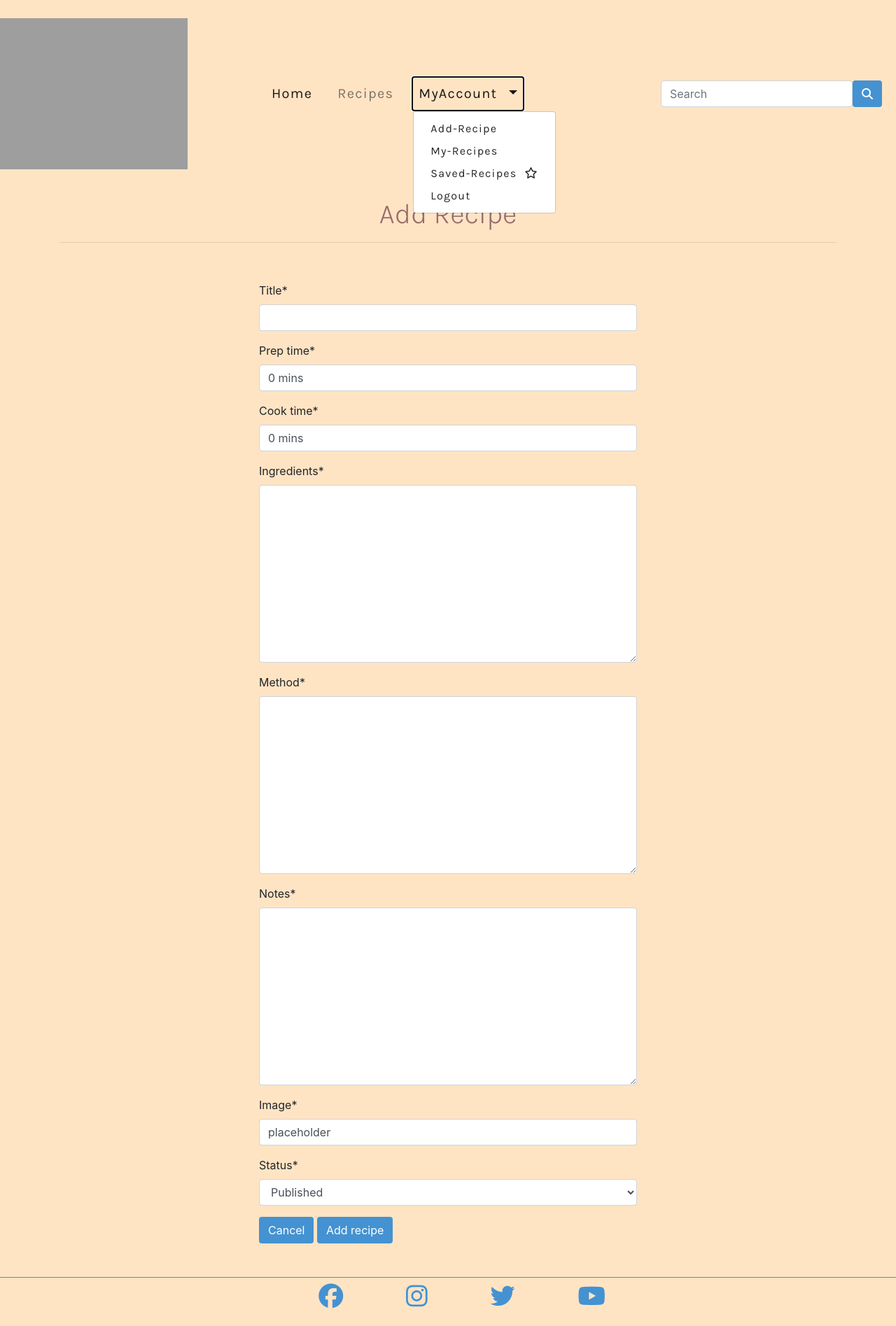
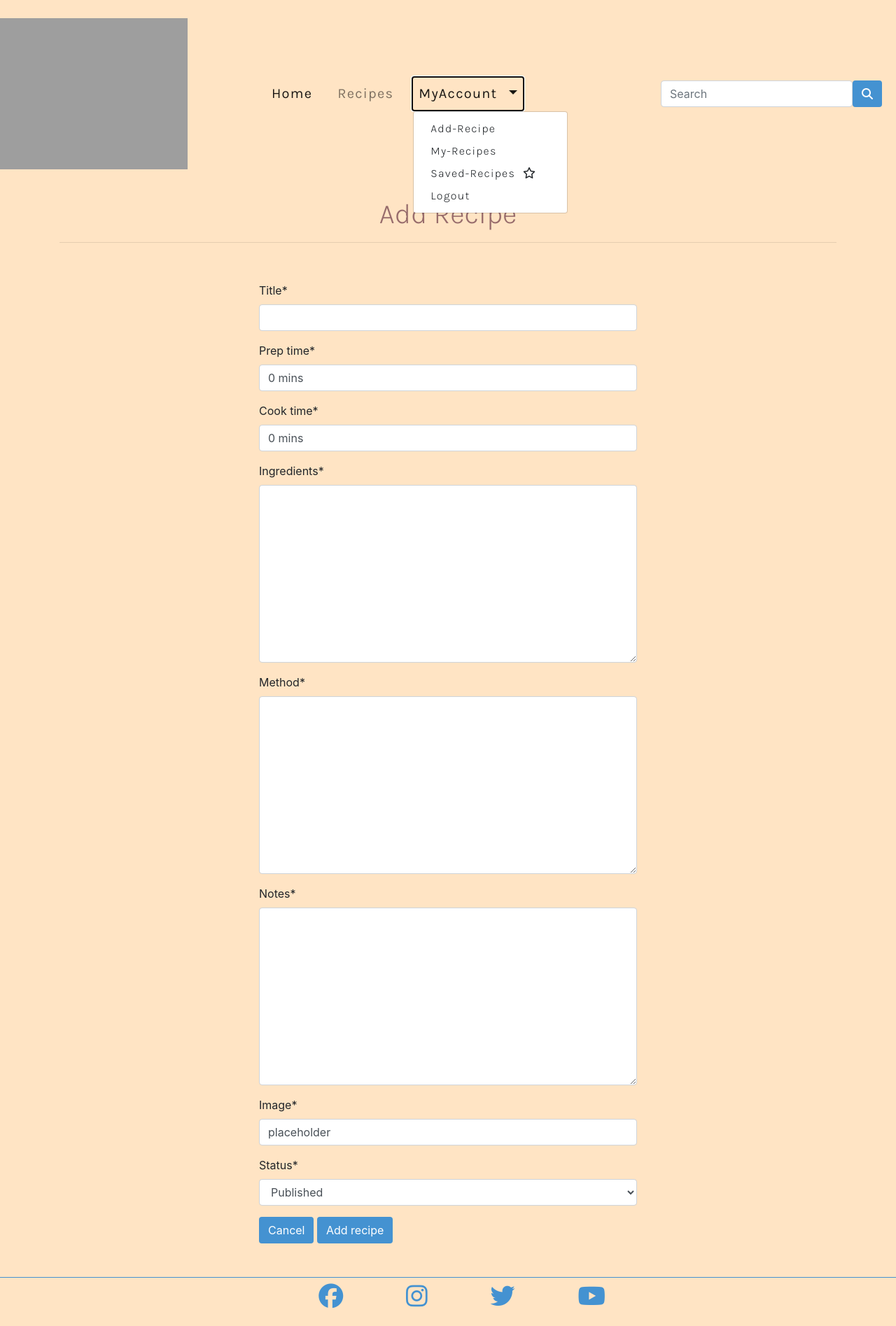
Before and after one commit to chris-townsend/PP4-Kitchen_Tales, a Django app: page /add_recipe/ in a window 1280 px wide, after a click on "MyAccount". Shown: the whole page at 70% size. Run offline with Django 3.2, Linux system fonts and the light colour scheme; the visitor is signed in with stand-in values (Sample User, id 1); some libraries are stand-ins or nearby versions; grey boxes are pictures that could not be loaded.

Commit message:
Style drop-down menu in navbar

```diff
--- a/static/style.css
+++ b/static/style.css
@@ -35,10 +35,15 @@ body {
     font-size: 20px;
 }
 
-.nav-item {
+.nav-item a {
     font-family: 'Karla', sans-serif;
     font-weight: 400;
     margin-right: 20px;
+}
+
+.dropdown-menu a {
+    font-family: 'Karla', sans-serif;
+    font-weight: 300;
 }
 
 .btn-search {
--- a/templates/base.html
+++ b/templates/base.html
@@ -105,4 +105,5 @@
         alert.close();
       }, 2800);
     </script>
+
 </body>
```
